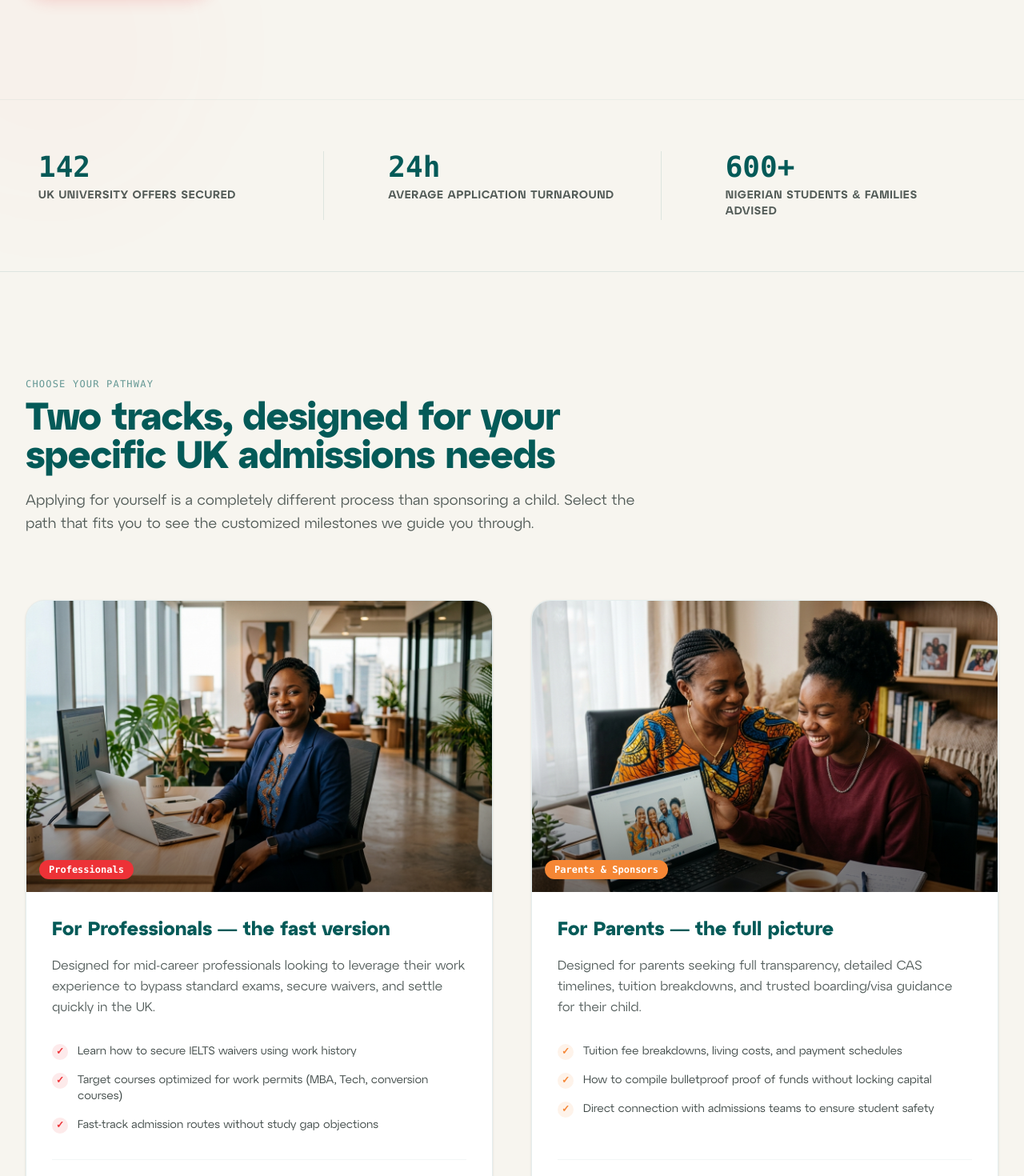
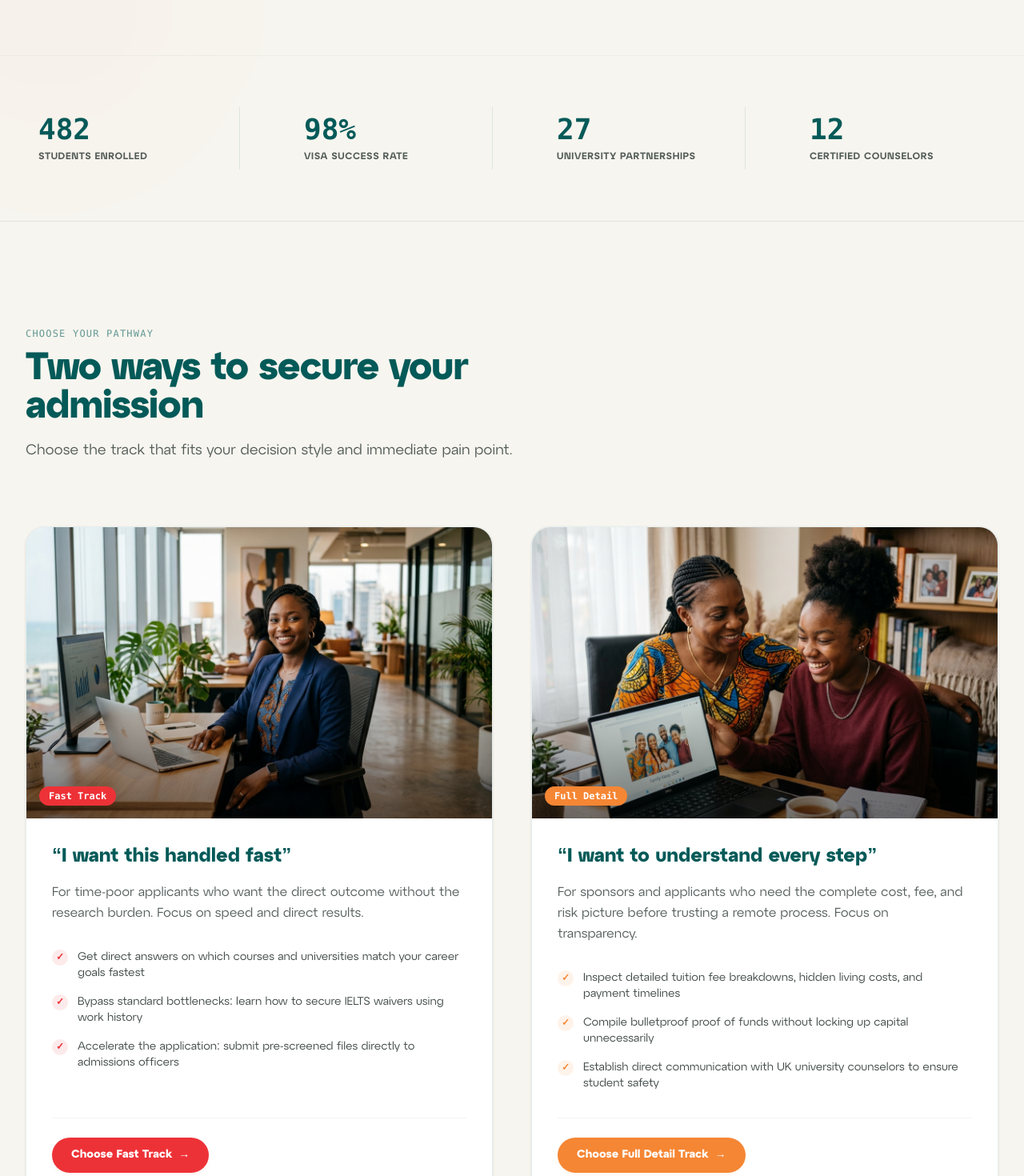
Before and after one commit to Pikinic/pikinic-webinar, a Next.js app: page / in a window 1280 px wide. Shown: the part 940-2410 px from the top of the page at 80% size. Built offline with nearby package versions, Linux system fonts and the light colour scheme.

Commit message:
design: implement pain-point track selector copy, 4 metrics trust bar, named host details, and remove exclamation marks

```diff
--- a/app/page.tsx
+++ b/app/page.tsx
@@ -34,14 +34,14 @@ export default function Homepage() {
                 <Reveal delay={100} duration={500}>
                   <span className="inline-flex items-center gap-2 px-3 py-1 rounded-full text-xs font-mono tracking-wider text-teal-900 bg-teal-900/5 border border-teal-900/10">
                     <span className="w-1.5 h-1.5 rounded-full bg-red-500 animate-pulse" />
-                    The 24-hour admissions system
+                    Live webinar with Adeniyi Akitoye (MD, PiKiNiC) &amp; Adesope Mary (Student Advisor)
                   </span>
                 </Reveal>
 
                 {/* Headline */}
                 <Reveal delay={200} duration={600}>
                   <h1 className="text-4xl md:text-5xl lg:text-[52px] font-bold text-teal-900 tracking-tight leading-[1.05] font-sans">
-                    The <span className="text-red-500 relative inline-block">24-Hour System<span className="absolute bottom-1 left-0 w-full h-[6px] bg-yellow-400 -z-10" /></span> Nigerian Professionals And Parents Are Using To Get UK University Offers — Before The September Intake Closes
+                    The <span className="text-red-500 relative inline-block">24-Hour System<span className="absolute bottom-1 left-0 w-full h-[6px] bg-yellow-400 -z-10" /></span> Nigerian Applicants Use To Get UK University Offers — Before The September Intake Closes
                   </h1>
                 </Reveal>
 
@@ -103,32 +103,41 @@ export default function Homepage() {
         {/* Trust Bar Section */}
         <section className="bg-cream-50 py-12 border-b border-teal-900/10">
           <div className="max-w-7xl mx-auto px-4 sm:px-6 lg:px-8">
-            <div className="grid grid-cols-1 sm:grid-cols-3 gap-8 md:gap-12 divide-y sm:divide-y-0 sm:divide-x divide-teal-900/10 text-center sm:text-left py-4">
+            <div className="grid grid-cols-2 lg:grid-cols-4 gap-8 lg:gap-12 divide-y-0 lg:divide-x divide-teal-900/10 text-center lg:text-left py-4">
               {/* Stat 1 */}
-              <div className="flex flex-col items-center sm:items-start sm:pl-4 sm:pr-8 py-4 sm:py-0">
+              <div className="flex flex-col items-center lg:items-start lg:pl-4 lg:pr-8 py-2">
                 <span className="font-mono text-3xl md:text-4xl font-bold text-teal-900">
-                  142
+                  482
                 </span>
-                <span className="text-xs md:text-sm text-ink-900/70 mt-1.5 uppercase tracking-wider font-semibold">
-                  UK University Offers Secured
+                <span className="text-xs text-ink-900/70 mt-1.5 uppercase tracking-wider font-semibold">
+                  Students Enrolled
                 </span>
               </div>
               {/* Stat 2 */}
-              <div className="flex flex-col items-center sm:items-start sm:px-8 py-4 sm:py-0">
+              <div className="flex flex-col items-center lg:items-start lg:px-8 py-2">
                 <span className="font-mono text-3xl md:text-4xl font-bold text-teal-900">
-                  24h
+                  98%
                 </span>
-                <span className="text-xs md:text-sm text-ink-900/70 mt-1.5 uppercase tracking-wider font-semibold">
-                  Average Application Turnaround
+                <span className="text-xs text-ink-900/70 mt-1.5 uppercase tracking-wider font-semibold">
+                  Visa Success Rate
                 </span>
               </div>
               {/* Stat 3 */}
-              <div className="flex flex-col items-center sm:items-start sm:px-8 py-4 sm:py-0">
+              <div className="flex flex-col items-center lg:items-start lg:px-8 py-2">
                 <span className="font-mono text-3xl md:text-4xl font-bold text-teal-900">
-                  600+
+                  27
                 </span>
-                <span className="text-xs md:text-sm text-ink-900/70 mt-1.5 uppercase tracking-wider font-semibold">
-                  Nigerian Students & Families Advised
+                <span className="text-xs text-ink-900/70 mt-1.5 uppercase tracking-wider font-semibold">
+                  University Partnerships
+                </span>
+              </div>
+              {/* Stat 4 */}
+              <div className="flex flex-col items-center lg:items-start lg:pl-8 py-2">
+                <span className="font-mono text-3xl md:text-4xl font-bold text-teal-900">
+                  12
+                </span>
+                <span className="text-xs text-ink-900/70 mt-1.5 uppercase tracking-wider font-semibold">
+                  Certified Counselors
                 </span>
               </div>
             </div>
@@ -145,10 +154,10 @@ export default function Homepage() {
                 Choose Your Pathway
               </span>
               <h2 className="text-3xl md:text-4xl lg:text-5xl font-bold text-teal-900 mt-2 tracking-tight">
-                Two tracks, designed for your specific UK admissions needs
+                Two ways to secure your admission
               </h2>
               <p className="text-ink-900/70 mt-4 text-base md:text-lg leading-relaxed">
-                Applying for yourself is a completely different process than sponsoring a child. Select the path that fits you to see the customized milestones we guide you through.
+                Choose the track that fits your decision style and immediate pain point.
               </p>
             </div>
 
@@ -167,7 +176,7 @@ export default function Homepage() {
                   />
                   <div className="absolute inset-0 bg-gradient-to-t from-black/50 via-transparent to-transparent" />
                   <span className="absolute bottom-4 left-4 inline-flex items-center gap-1.5 px-3 py-1 rounded-full text-xs font-mono font-bold text-white bg-red-500">
-                    Professionals
+                    Fast Track
                   </span>
                 </div>
 
@@ -175,24 +184,24 @@ export default function Homepage() {
                 <div className="p-8 flex flex-col justify-between flex-grow">
                   <div>
                     <h3 className="text-2xl font-bold text-teal-900 group-hover:text-red-500 transition-colors">
-                      For Professionals — the fast version
+                      &ldquo;I want this handled fast&rdquo;
                     </h3>
                     <p className="text-ink-900/70 mt-4 leading-relaxed">
-                      Designed for mid-career professionals looking to leverage their work experience to bypass standard exams, secure waivers, and settle quickly in the UK.
+                      For time-poor applicants who want the direct outcome without the research burden. Focus on speed and direct results.
                     </p>
 
                     <ul className="mt-8 space-y-4 text-sm text-ink-900/80">
                       <li className="flex items-start gap-3">
                         <span className="flex-shrink-0 w-5 h-5 rounded-full bg-red-500/10 flex items-center justify-center text-red-500 text-xs font-bold">✓</span>
-                        <span>Learn how to secure IELTS waivers using work history</span>
+                        <span>Get direct answers on which courses and universities match your career goals fastest</span>
                       </li>
                       <li className="flex items-start gap-3">
                         <span className="flex-shrink-0 w-5 h-5 rounded-full bg-red-500/10 flex items-center justify-center text-red-500 text-xs font-bold">✓</span>
-                        <span>Target courses optimized for work permits (MBA, Tech, conversion courses)</span>
+                        <span>Bypass standard bottlenecks: learn how to secure IELTS waivers using work history</span>
                       </li>
                       <li className="flex items-start gap-3">
                         <span className="flex-shrink-0 w-5 h-5 rounded-full bg-red-500/10 flex items-center justify-center text-red-500 text-xs font-bold">✓</span>
-                        <span>Fast-track admission routes without study gap objections</span>
+                        <span>Accelerate the application: submit pre-screened files directly to admissions officers</span>
                       </li>
                     </ul>
                   </div>
@@ -202,7 +211,7 @@ export default function Homepage() {
                       href="/webinar/register?track=professional"
                       className="inline-flex items-center justify-center w-full sm:w-auto px-6 py-3 rounded-full text-sm font-bold text-white bg-red-500 hover:bg-red-500/90 active:scale-[0.98] transition-all group/link shadow-md shadow-red-500/5"
                     >
-                      Register for Professional Track
+                      Choose Fast Track
                       <span className="ml-2 transform group-hover/link:translate-x-0.5 transition-transform">→</span>
                     </Link>
                   </div>
@@ -221,7 +230,7 @@ export default function Homepage() {
                   />
                   <div className="absolute inset-0 bg-gradient-to-t from-black/50 via-transparent to-transparent" />
                   <span className="absolute bottom-4 left-4 inline-flex items-center gap-1.5 px-3 py-1 rounded-full text-xs font-mono font-bold text-white bg-orange-500">
-                    Parents & Sponsors
+                    Full Detail
                   </span>
                 </div>
 
@@ -229,24 +238,24 @@ export default function Homepage() {
                 <div className="p-8 flex flex-col justify-between flex-grow">
                   <div>
                     <h3 className="text-2xl font-bold text-teal-900 group-hover:text-orange-500 transition-colors">
-                      For Parents — the full picture
+                      &ldquo;I want to understand every step&rdquo;
                     </h3>
                     <p className="text-ink-900/70 mt-4 leading-relaxed">
-                      Designed for parents seeking full transparency, detailed CAS timelines, tuition breakdowns, and trusted boarding/visa guidance for their child.
+                      For sponsors and applicants who need the complete cost, fee, and risk picture before trusting a remote process. Focus on transparency.
                     </p>
 
                     <ul className="mt-8 space-y-4 text-sm text-ink-900/80">
                       <li className="flex items-start gap-3">
                         <span className="flex-shrink-0 w-5 h-5 rounded-full bg-orange-500/10 flex items-center justify-center text-orange-500 text-xs font-bold">✓</span>
-                        <span>Tuition fee breakdowns, living costs, and payment schedules</span>
+                        <span>Inspect detailed tuition fee breakdowns, hidden living costs, and payment timelines</span>
                       </li>
                       <li className="flex items-start gap-3">
                         <span className="flex-shrink-0 w-5 h-5 rounded-full bg-orange-500/10 flex items-center justify-center text-orange-500 text-xs font-bold">✓</span>
-                        <span>How to compile bulletproof proof of funds without locking capital</span>
+                        <span>Compile bulletproof proof of funds without locking up capital unnecessarily</span>
                       </li>
                       <li className="flex items-start gap-3">
                         <span className="flex-shrink-0 w-5 h-5 rounded-full bg-orange-500/10 flex items-center justify-center text-orange-500 text-xs font-bold">✓</span>
-                        <span>Direct connection with admissions teams to ensure student safety</span>
+                        <span>Establish direct communication with UK university counselors to ensure student safety</span>
                       </li>
                     </ul>
                   </div>
@@ -256,7 +265,7 @@ export default function Homepage() {
                       href="/webinar/register?track=parent"
                       className="inline-flex items-center justify-center w-full sm:w-auto px-6 py-3 rounded-full text-sm font-bold text-white bg-orange-500 hover:bg-orange-500/90 active:scale-[0.98] transition-all group/link shadow-md shadow-orange-500/5"
                     >
-                      Register for Parent Track
+                      Choose Full Detail Track
                       <span className="ml-2 transform group-hover/link:translate-x-0.5 transition-transform">→</span>
                     </Link>
                   </div>
@@ -540,7 +549,7 @@ export default function Homepage() {
                 <span className="text-6xl text-teal-900/20 font-serif absolute top-4 right-6 select-none pointer-events-none">&ldquo;</span>
 
                 <p className="text-cream-50/80 leading-relaxed italic text-base relative z-10 pt-4">
-                  &ldquo;The work-experience waiver guidance was exactly what I needed. I didn&apos;t have to write IELTS, and the admissions process was incredibly fast. Highly recommended!&rdquo;
+                  &ldquo;The work-experience waiver guidance was exactly what I needed. I didn&apos;t have to write IELTS, and the admissions process was incredibly fast. Highly recommended.&rdquo;
                 </p>
                 <div className="mt-8 pt-4 border-t border-teal-900/20 flex items-center justify-between z-10">
                   <div>
--- a/app/webinar/register/page.tsx
+++ b/app/webinar/register/page.tsx
@@ -104,7 +104,7 @@ function RegisterPageContent() {
             </div>
 
             <div className="space-y-2">
-              <h3 className="text-2xl font-bold text-teal-900">Registration Successful!</h3>
+              <h3 className="text-2xl font-bold text-teal-900">Registration Successful</h3>
               <p className="text-sm text-ink-900/70 leading-relaxed">
                 Welcome to the PiKiNiC Webinar. We have reserved your seat for the live session.
               </p>
@@ -271,7 +271,7 @@ function RegisterPageContent() {
           </div>
 
           <div className="space-y-2">
-            <h3 className="text-2xl font-bold text-teal-900">You&apos;re in!</h3>
+            <h3 className="text-2xl font-bold text-teal-900">Seat Confirmed</h3>
             <p className="text-ink-900/80 leading-relaxed max-w-sm mx-auto">
               Check your email for your join link and a reminder before we go live.
             </p>
```
